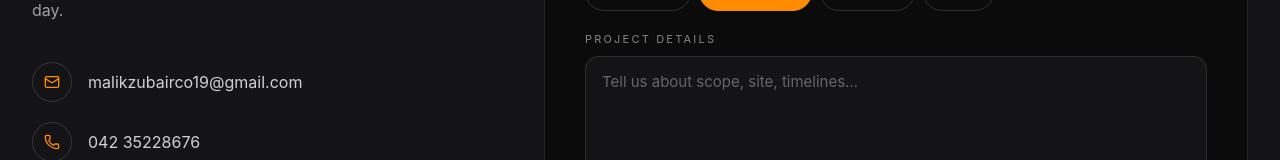
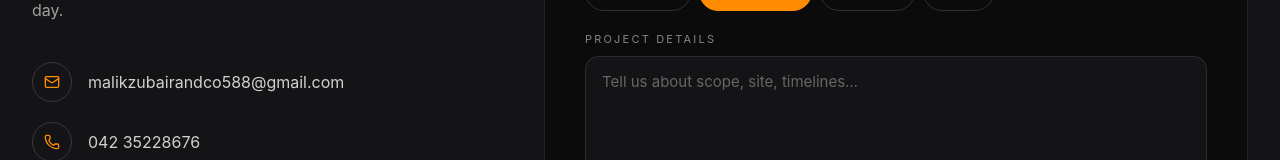
Before and after one commit to noorulannfatima/zubair-co, a React (Vite) app: page / in a window 1280 px wide. Shown: the part 5881-6041 px from the top of the page. Built offline with nearby package versions, Linux system fonts and the light colour scheme; no server answers; a web font is replaced by a local one.

Commit message:
fix: update email address in contact component and improve pointer events in hero section

```diff
--- a/src/components/Contact.jsx
+++ b/src/components/Contact.jsx
@@ -170,8 +170,8 @@ export default function Contact() {
               <span className="grid place-items-center w-10 h-10 rounded-full border border-white/15 text-orange-hi shrink-0">
                 <Mail size={16} />
               </span>
-              <a href="mailto:malikzubairco19@gmail.com" className="text-white/80 hover:text-white break-all">
-                malikzubairco19@gmail.com
+              <a href="mailto:malikzubairandco588@gmail.com" className="text-white/80 hover:text-white break-all">
+                malikzubairandco588@gmail.com
               </a>
             </li>
             <li className="flex items-center gap-4">
--- a/src/components/Hero.jsx
+++ b/src/components/Hero.jsx
@@ -5,7 +5,7 @@ import { fadeUp, stagger } from './motion'
 export default function Hero() {
   return (
     <section id="top" className="relative overflow-hidden">
-      <div className="absolute inset-0">
+      <div className="absolute inset-0 pointer-events-none">
         <div className="absolute inset-0 bg-gradient-to-b from-carbon via-carbon to-carbon" />
         <div className="absolute inset-0 bg-grid opacity-40" />
       </div>
@@ -68,7 +68,7 @@ export default function Hero() {
                 height={1067}
                 className="w-full h-full object-cover"
               />
-              <div className="absolute inset-0 bg-gradient-to-t from-carbon/60 via-transparent to-transparent" />
+              <div className="absolute inset-0 bg-gradient-to-t from-carbon/60 via-transparent to-transparent pointer-events-none" />
             </div>
           </motion.div>
         </div>
```
